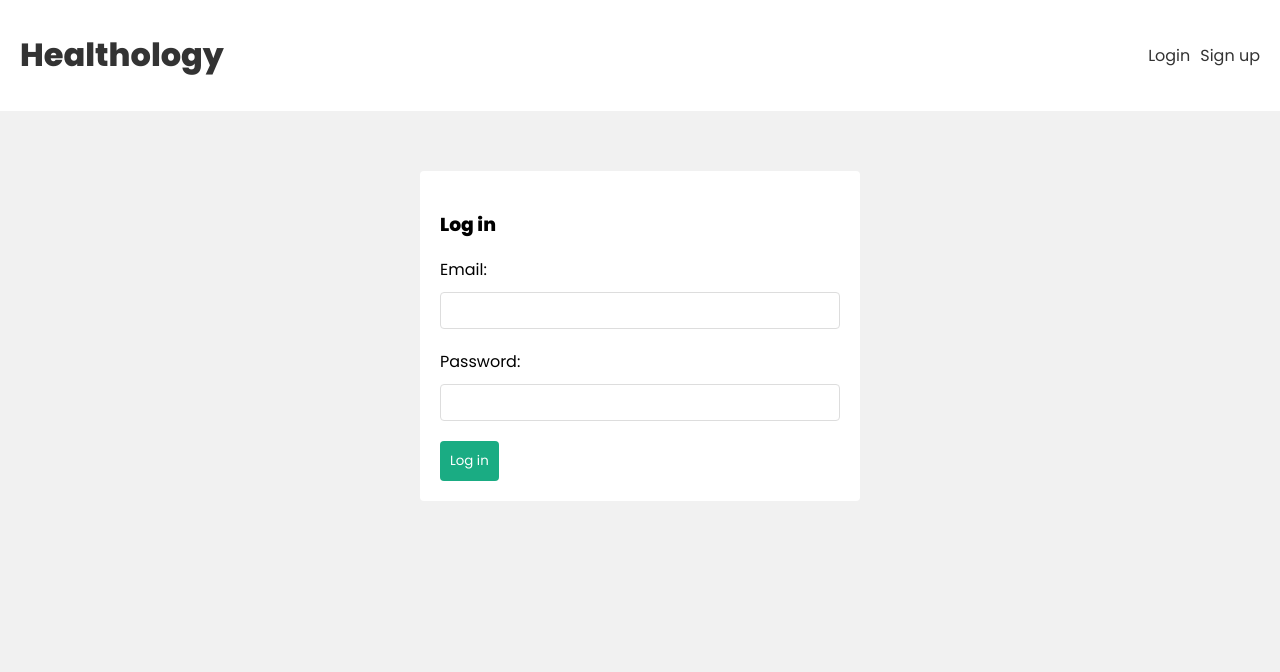
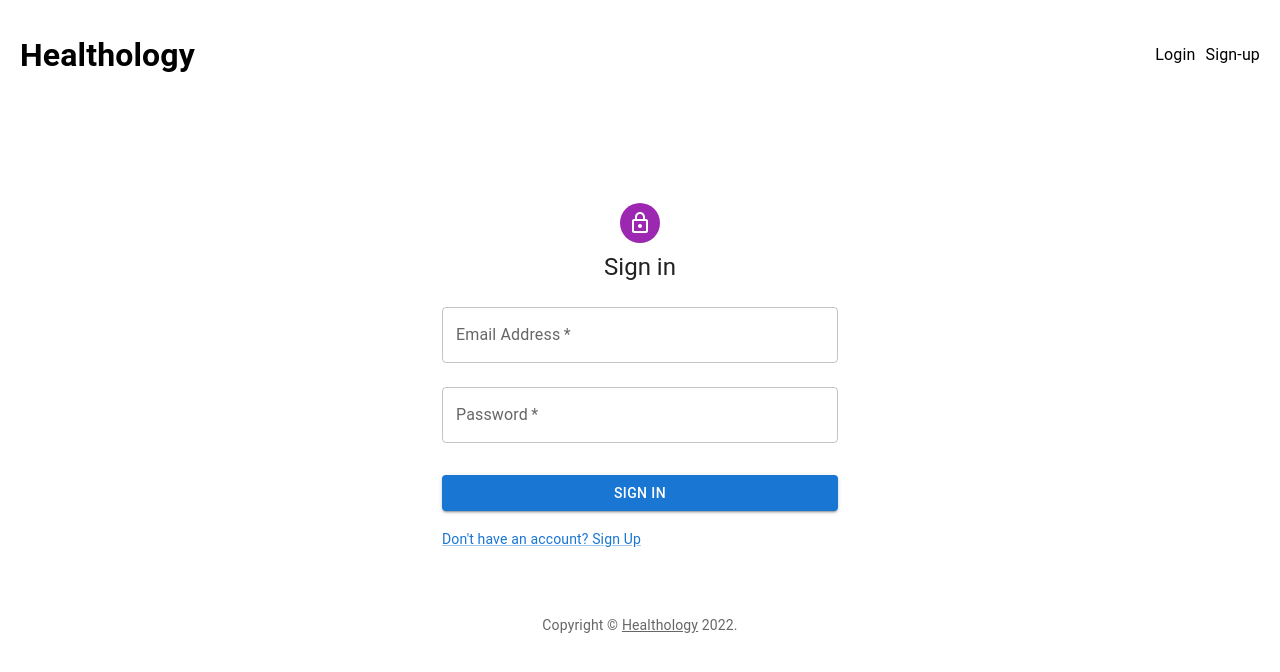
Before and after one commit to GabbyRichards/Healthology, a React (Create React App) app in the folder client/: page /login in a window 1280 px wide. Shown: the top 672 px of the page. Built offline with nearby package versions, Linux system fonts and the light colour scheme.

Commit message:
updated login and sign up pages

```diff
--- a/client/src/App.js
+++ b/client/src/App.js
@@ -1,17 +1,22 @@
 import { BrowserRouter, Routes, Route, Navigate } from 'react-router-dom'
 import { useAuthContext } from './hooks/useAuthContext'
 
+import * as React from 'react'
 import Home from './pages/Home'
 import Appbar from "./Appbar"
 import Login from './pages/Login'
 import Signup from './pages/Signup'
 import Navbar from './components/Navbar'
-import Logon from './pages/Logon'
+import Login2 from './pages/Login2'
 import Signup2 from './pages/Signup2'
+import { createTheme, ThemeProvider } from '@mui/material/styles';
+
+const theme = createTheme()
 
 function App() {
   const {user} = useAuthContext()
   return (
+    <ThemeProvider theme={theme}>
       <div className="App">
         <BrowserRouter>
           <Navbar/>
@@ -23,16 +28,17 @@ function App() {
                 />
                 <Route
                 path="/login"
-              element={!user ? <Login /> : <Navigate to="/" />}
+                element={!user ? <Login2 /> : <Navigate to="/" />}
                 />
                 <Route
                 path="/signup"
-              element={!user ? <Signup /> : <Navigate to="/" />}
+                element={!user ? <Signup2 /> : <Navigate to="/" />}
                 />
             </Routes>
           </div>
         </BrowserRouter>
       </div>
+    </ThemeProvider>
   );
 }
 
--- a/client/src/components/Navbar.js
+++ b/client/src/components/Navbar.js
@@ -1,6 +1,10 @@
+import * as React from 'react'
 import { Link } from 'react-router-dom'
 import { useLogout } from '../hooks/useLogout'
 import { useAuthContext } from '../hooks/useAuthContext'
+import { createTheme, ThemeProvider } from '@mui/material/styles';
+
+const theme = createTheme()
 
 const Navbar = () => {
     const {logout} = useLogout()
@@ -11,6 +15,7 @@ const Navbar = () => {
     }
 
     return (
+        <ThemeProvider theme={theme}>
             <header>
                 <div className="container">
                     <Link to="/">
@@ -26,12 +31,13 @@ const Navbar = () => {
                         {!user && (
                         <div>
                             <Link to="/login">Login</Link>
-                        <Link to="/signup">Sign up</Link>
+                            <Link to="/signup">Sign-up</Link>
                         </div>
                         )}
                     </nav>
                 </div>
             </header>
+        </ThemeProvider>
     )
 }
 
--- a/client/src/index.css
+++ b/client/src/index.css
@@ -3,7 +3,7 @@
 
 /* layout */
 :root {
-  --primary: #1aac83;
+  --primary: #000000;
   --error: #e7195a;
 }
 body {
@@ -23,7 +23,7 @@ header .container {
   justify-content: space-between;
 }
 header a {
-  color: #333;
+  color: rgb(0, 0, 0);
   text-decoration: none;
 }
 .pages{
@@ -67,7 +67,7 @@ header a {
   color: #333;
 }
 
-/* new workout form */
+/* new entry form */
 label, input {
   display: block;
 }
--- a/client/src/pages/Home.js
+++ b/client/src/pages/Home.js
@@ -1,3 +1,4 @@
+import * as React from 'react'
 import { useEffect } from 'react'
 import { useEntryContext } from '../hooks/useEntryContext'
 import { useAuthContext } from '../hooks/useAuthContext'
--- /dev/null
+++ b/client/src/pages/Login2.js
@@ -0,0 +1,107 @@
+import * as React from 'react';
+import Avatar from '@mui/material/Avatar';
+import Button from '@mui/material/Button';
+import CssBaseline from '@mui/material/CssBaseline';
+import TextField from '@mui/material/TextField';
+import Link from '@mui/material/Link';
+import Grid from '@mui/material/Grid';
+import Box from '@mui/material/Box';
+import LockOutlinedIcon from '@mui/icons-material/LockOutlined';
+import Typography from '@mui/material/Typography';
+import Container from '@mui/material/Container';
+import { createTheme, ThemeProvider } from '@mui/material/styles';
+import {useState} from 'react'
+import {useLogin} from '../hooks/useLogin'
+
+function Copyright(props) {
+  return (
+    <Typography variant="body2" color="text.secondary" align="center" {...props}>
+      {'Copyright © '}
+      <Link color="inherit" href="https://github.com/GabbyRichards/Healthology">
+        Healthology
+      </Link>{' '}
+      {new Date().getFullYear()}
+      {'.'}
+    </Typography>
+  );
+}
+
+const theme = createTheme();
+
+export default function SignIn() {
+  const [email, setEmail] = useState('')
+  const [password, setPassword] = useState('')
+  const {login, error, isLoading} = useLogin()
+
+  const handleSubmit = async (event) => {
+    event.preventDefault();
+    await login(email, password)
+  };
+
+  return (
+    <ThemeProvider theme={theme}>
+      <Container component="main" maxWidth="xs">
+        <CssBaseline />
+        <Box
+          sx={{
+            marginTop: 8,
+            display: 'flex',
+            flexDirection: 'column',
+            alignItems: 'center',
+          }}
+        >
+          <Avatar sx={{ m: 1, bgcolor: 'secondary.main' }}>
+            <LockOutlinedIcon />
+          </Avatar>
+          <Typography component="h1" variant="h5">
+            Sign in
+          </Typography>
+          <Box component="form" onSubmit={handleSubmit} noValidate sx={{ mt: 1 }}>
+            <TextField
+              margin="normal"
+              required
+              fullWidth
+              id="email"
+              label="Email Address"
+              name="email"
+              autoComplete="email"
+              type = "email"
+              onChange={(event) => setEmail(event.target.value)}
+              value= {email}
+            />
+            <TextField
+              margin="normal"
+              required
+              fullWidth
+              name="password"
+              label="Password"
+              type="password"
+              id="password"
+              autoComplete="current-password"
+              onChange={(e) => setPassword(e.target.value)}
+              value= {password}
+            />
+            <Button
+              disabled={isLoading}
+              type="submit"
+              fullWidth
+              variant="contained"
+              sx={{ mt: 3, mb: 2 }}
+            >
+              Sign In
+            </Button>
+            {error && <div className='error'>{error}</div>}
+            <Grid container>
+              <Grid item>
+                <Link href="/signup" variant="body2">
+                  {"Don't have an account? Sign Up"}
+                </Link>
+              </Grid>
+            </Grid>
+          </Box>
+        </Box>
+        <Copyright sx={{ mt: 8, mb: 4 }} />
+      </Container>
+    </ThemeProvider>
+  );
+}
--- a/client/src/pages/Logon.js
+++ /dev/null
@@ -1,110 +0,0 @@
-import * as React from 'react';
-import Avatar from '@mui/material/Avatar';
-import Button from '@mui/material/Button';
-import CssBaseline from '@mui/material/CssBaseline';
-import TextField from '@mui/material/TextField';
-import FormControlLabel from '@mui/material/FormControlLabel';
-import Checkbox from '@mui/material/Checkbox';
-import Link from '@mui/material/Link';
-import Grid from '@mui/material/Grid';
-import Box from '@mui/material/Box';
-import LockOutlinedIcon from '@mui/icons-material/LockOutlined';
-import Typography from '@mui/material/Typography';
-import Container from '@mui/material/Container';
-import { createTheme, ThemeProvider } from '@mui/material/styles';
-
-function Copyright(props) {
-  return (
-    <Typography variant="body2" color="text.secondary" align="center" {...props}>
-      {'Copyright © '}
-      <Link color="inherit" href="https://mui.com/">
-        Your Website
-      </Link>{' '}
-      {new Date().getFullYear()}
-      {'.'}
-    </Typography>
-  );
-}
-
-const theme = createTheme();
-
-export default function SignIn() {
-  const handleSubmit = (event) => {
-    event.preventDefault();
-    const data = new FormData(event.currentTarget);
-    console.log({
-      email: data.get('email'),
-      password: data.get('password'),
-    });
-  };
-
-  return (
-    <ThemeProvider theme={theme}>
-      <Container component="main" maxWidth="xs">
-        <CssBaseline />
-        <Box
-          sx={{
-            marginTop: 8,
-            display: 'flex',
-            flexDirection: 'column',
-            alignItems: 'center',
-          }}
-        >
-          <Avatar sx={{ m: 1, bgcolor: 'secondary.main' }}>
-            <LockOutlinedIcon />
-          </Avatar>
-          <Typography component="h1" variant="h5">
-            Sign in
-          </Typography>
-          <Box component="form" onSubmit={handleSubmit} noValidate sx={{ mt: 1 }}>
-            <TextField
-              margin="normal"
-              required
-              fullWidth
-              id="email"
-              label="Email Address"
-              name="email"
-              autoComplete="email"
-              autoFocus
-            />
-            <TextField
-              margin="normal"
-              required
-              fullWidth
-              name="password"
-              label="Password"
-              type="password"
-              id="password"
-              autoComplete="current-password"
-            />
-            <FormControlLabel
-              control={<Checkbox value="remember" color="primary" />}
-              label="Remember me"
-            />
-            <Button
-              type="submit"
-              fullWidth
-              variant="contained"
-              sx={{ mt: 3, mb: 2 }}
-            >
-              Sign In
-            </Button>
-            <Grid container>
-              <Grid item xs>
-                <Link href="#" variant="body2">
-                  Forgot password?
-                </Link>
-              </Grid>
-              <Grid item>
-                <Link href="#" variant="body2">
-                  {"Don't have an account? Sign Up"}
-                </Link>
-              </Grid>
-            </Grid>
-          </Box>
-        </Box>
-        <Copyright sx={{ mt: 8, mb: 4 }} />
-      </Container>
-    </ThemeProvider>
-  );
-}
--- a/client/src/pages/Signup2.js
+++ b/client/src/pages/Signup2.js
@@ -3,8 +3,6 @@ import Avatar from '@mui/material/Avatar';
 import Button from '@mui/material/Button';
 import CssBaseline from '@mui/material/CssBaseline';
 import TextField from '@mui/material/TextField';
-import FormControlLabel from '@mui/material/FormControlLabel';
-import Checkbox from '@mui/material/Checkbox';
 import Link from '@mui/material/Link';
 import Grid from '@mui/material/Grid';
 import Box from '@mui/material/Box';
@@ -12,13 +10,15 @@ import LockOutlinedIcon from '@mui/icons-material/LockOutlined';
 import Typography from '@mui/material/Typography';
 import Container from '@mui/material/Container';
 import { createTheme, ThemeProvider } from '@mui/material/styles';
+import {useState} from 'react'
+import {useSignup} from '../hooks/useSignup'
 
 function Copyright(props) {
   return (
     <Typography variant="body2" color="text.secondary" align="center" {...props}>
       {'Copyright © '}
-      <Link color="inherit" href="https://mui.com/">
-        Your Website
+      <Link color="inherit" href="https://github.com/GabbyRichards/Healthology">
+        Healthology
       </Link>{' '}
       {new Date().getFullYear()}
       {'.'}
@@ -29,13 +29,13 @@ function Copyright(props) {
 const theme = createTheme();
 
 export default function SignUp() {
-  const handleSubmit = (event) => {
+  const [email, setEmail] = useState('')
+  const [password, setPassword] = useState('')
+  const {signup, error, isLoading} = useSignup()
+
+  const handleSubmit = async (event) => {
     event.preventDefault();
-    const data = new FormData(event.currentTarget);
-    console.log({
-      email: data.get('email'),
-      password: data.get('password'),
-    });
+    await signup(email,password)
   };
 
   return (
@@ -58,27 +58,6 @@ export default function SignUp() {
           </Typography>
           <Box component="form" noValidate onSubmit={handleSubmit} sx={{ mt: 3 }}>
             <Grid container spacing={2}>
-              <Grid item xs={12} sm={6}>
-                <TextField
-                  autoComplete="given-name"
-                  name="firstName"
-                  required
-                  fullWidth
-                  id="firstName"
-                  label="First Name"
-                  autoFocus
-                />
-              </Grid>
-              <Grid item xs={12} sm={6}>
-                <TextField
-                  required
-                  fullWidth
-                  id="lastName"
-                  label="Last Name"
-                  name="lastName"
-                  autoComplete="family-name"
-                />
-              </Grid>
               <Grid item xs={12}>
                 <TextField
                   required
@@ -87,6 +66,8 @@ export default function SignUp() {
                   label="Email Address"
                   name="email"
                   autoComplete="email"
+                  onChange={(element) => setEmail(element.target.value)}
+                  value = {email}
                 />
               </Grid>
               <Grid item xs={12}>
@@ -98,16 +79,13 @@ export default function SignUp() {
                   type="password"
                   id="password"
                   autoComplete="new-password"
-                />
-              </Grid>
-              <Grid item xs={12}>
-                <FormControlLabel
-                  control={<Checkbox value="allowExtraEmails" color="primary" />}
-                  label="I want to receive inspiration, marketing promotions and updates via email."
+                  onChange={(element) => setPassword(element.target.value)}
+                  value= {password}
                 />
               </Grid>
             </Grid>
             <Button
+              disabled={isLoading}
               type="submit"
               fullWidth
               variant="contained"
@@ -115,9 +93,10 @@ export default function SignUp() {
             >
               Sign Up
             </Button>
+            {error && <div className="error">{error}</div>}
             <Grid container justifyContent="flex-end">
               <Grid item>
-                <Link href="#" variant="body2">
+                <Link href="/login" variant="body2">
                   Already have an account? Sign in
                 </Link>
               </Grid>
```
Also changed, not shown: 1 other file (tests, documents, lock files or other folders). Lines whose indentation alone changed are shown as unchanged.
